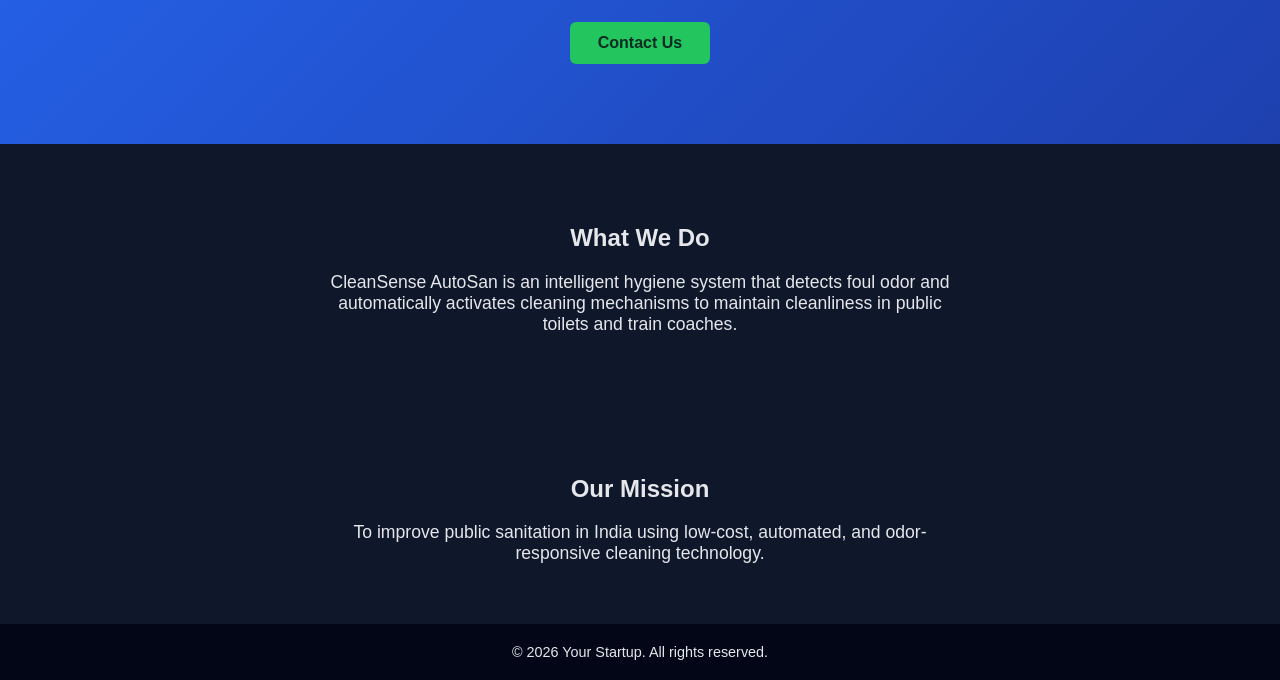
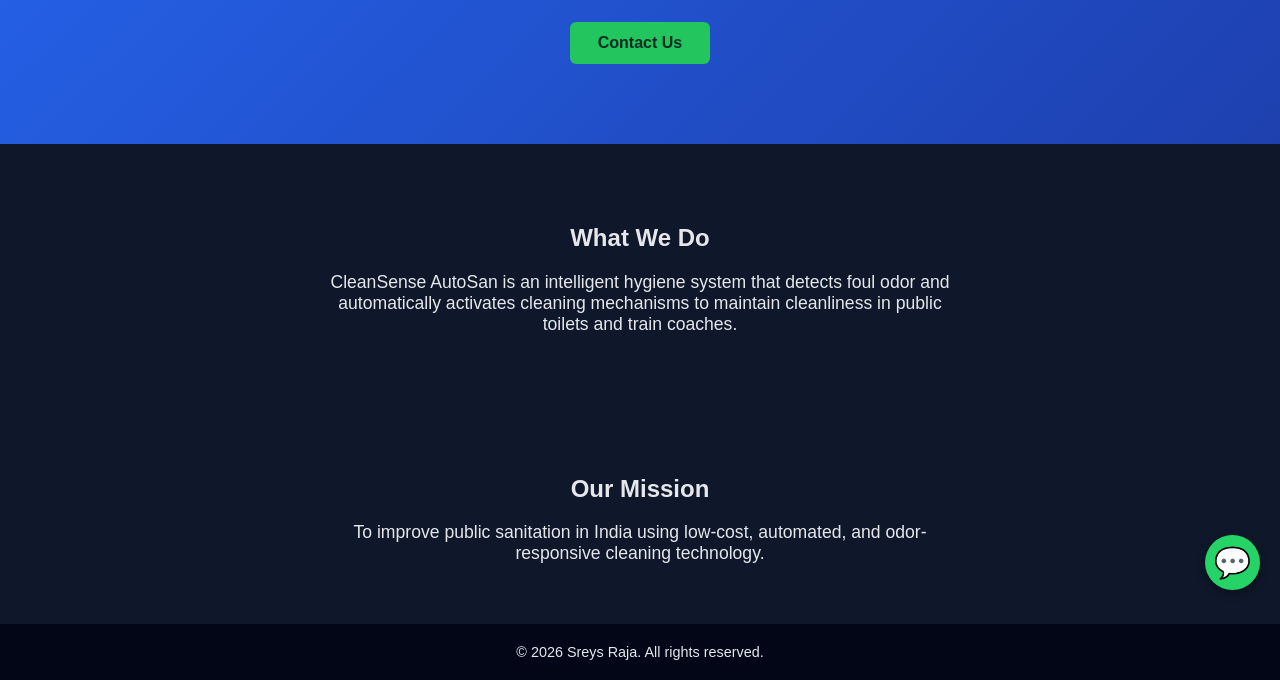
Before and after one commit to rajasidharthan/startup-website, a plain HTML site: page index.html in a window 1280 px wide. Shown: the part 190-870 px from the top of the page. Drawn offline with Linux system fonts and the light colour scheme.

Commit message:
Update index.html

```diff
--- a/index.html
+++ b/index.html
@@ -50,7 +50,7 @@
 <header>
   <h1>CleanSense AutoSan</h1>
   <p>Smart odor-activated cleaning for public toilets and trains</p>
-  <a class="btn" href="mailto:youremail@example.com">Contact Us</a>
+  <a class="btn" href="mailto:shreyasrajaelandassery@gmail.com">Contact Us</a>
 </header>
 
 <section>
@@ -70,8 +70,33 @@
 </section>
 
 <footer>
-  © 2026 Your Startup. All rights reserved.
+  © 2026 Sreys Raja. All rights reserved.
 </footer>
+<!-- WhatsApp Floating Button -->
+<a href="https://wa.me/917020758176" class="whatsapp-float" target="_blank">
+  💬
+</a>
 
+<style>
+.whatsapp-float {
+  position: fixed;
+  width: 55px;
+  height: 55px;
+  bottom: 20px;
+  right: 20px;
+  background-color: #25D366;
+  color: white;
+  border-radius: 50%;
+  text-align: center;
+  font-size: 30px;
+  line-height: 55px;
+  box-shadow: 0 4px 10px rgba(0,0,0,0.3);
+  z-index: 1000;
+  text-decoration: none;
+}
+.whatsapp-float:hover {
+  background-color: #1ebe5d;
+}
+</style>
 </body>
 </html>
```
